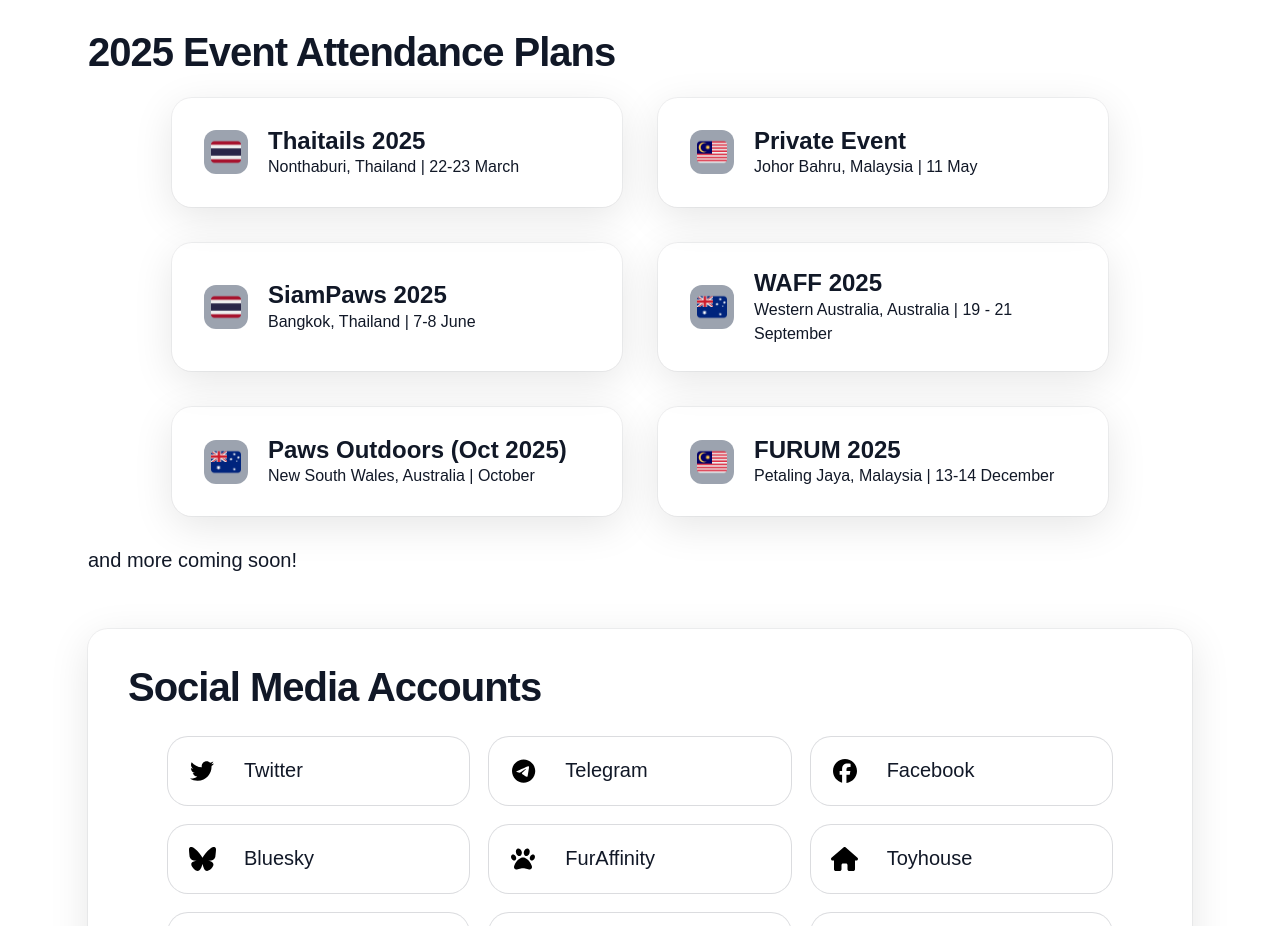
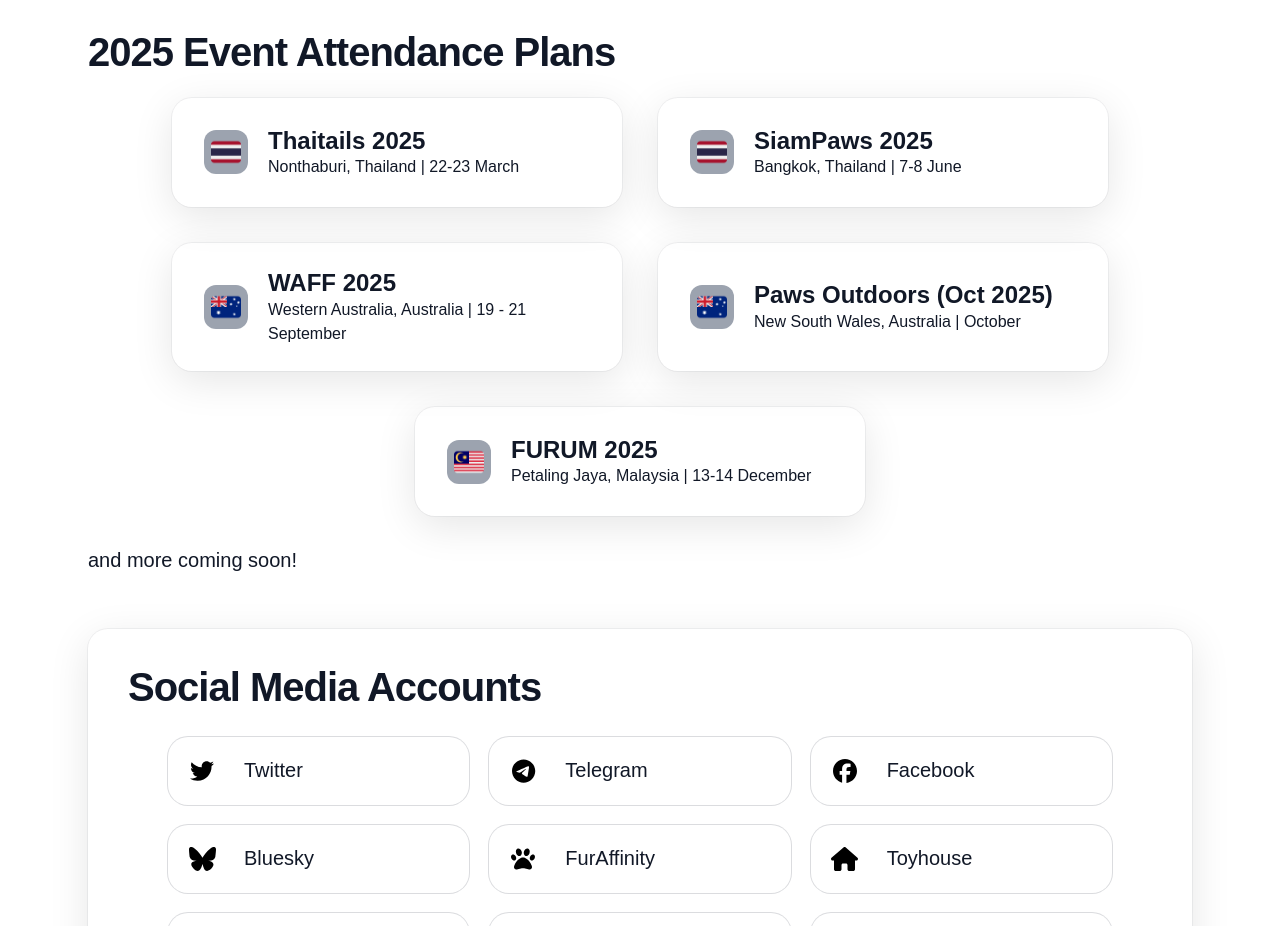
Before and after one commit to PemapolS/flowdy-site, a React (Vite) app: page / in a window 1280 px wide. Shown: the part 1120-2046 px from the top of the page. Built offline with nearby package versions, Linux system fonts and the light colour scheme; a web font is replaced by a local one.

Commit message:
edit event

```diff
--- a/src/constants/index.js
+++ b/src/constants/index.js
@@ -39,12 +39,6 @@
         label: "Thaitails 2025",
         location: "Nonthaburi, Thailand",
         date: "22-23 March"
-    },
-    {
-        imgURL: flagMY,
-        label: "Private Event",
-        location: "Johor Bahru, Malaysia",
-        date: "11 May"
     },
     {
         imgURL: flagTH,
```
